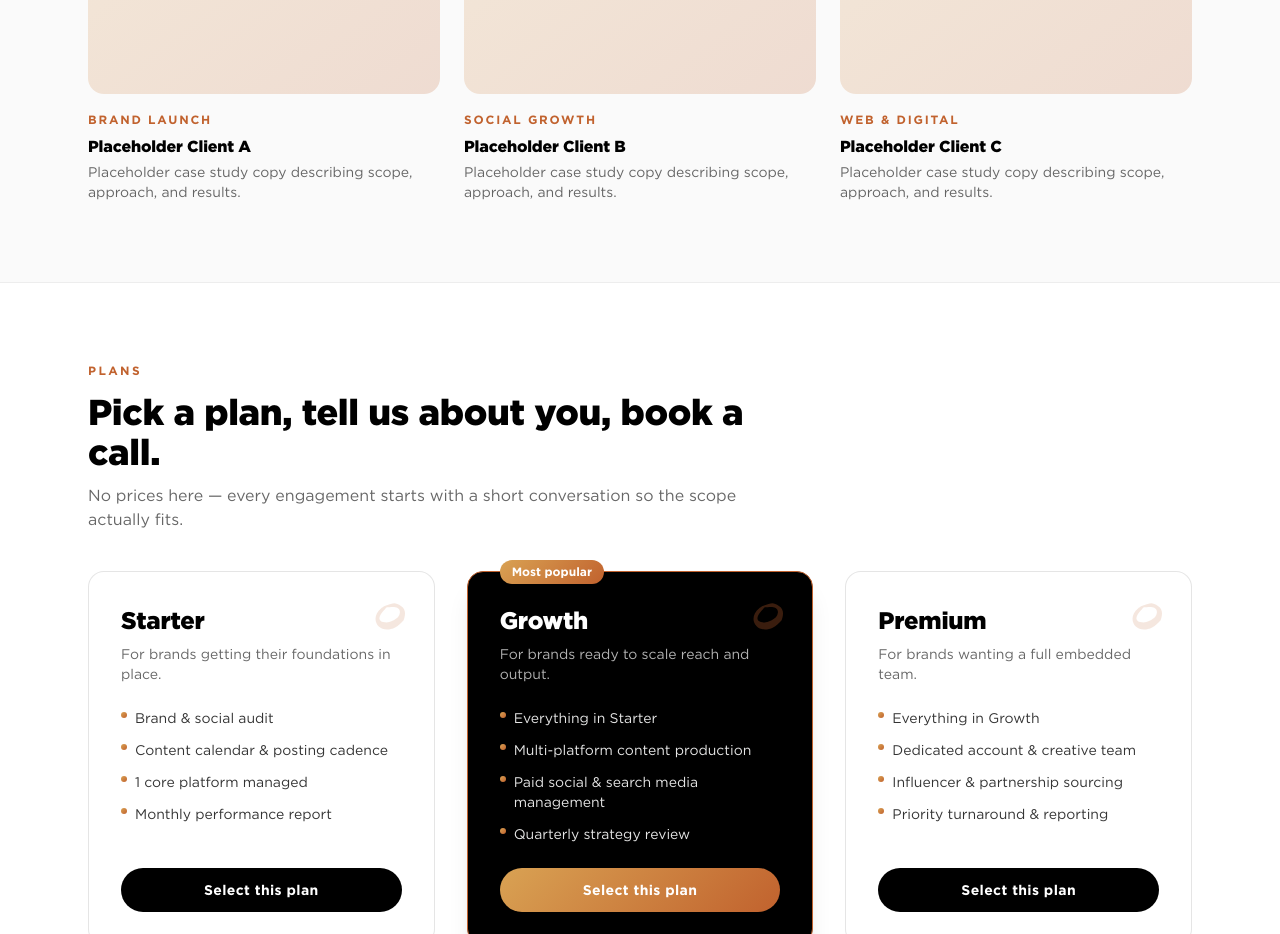
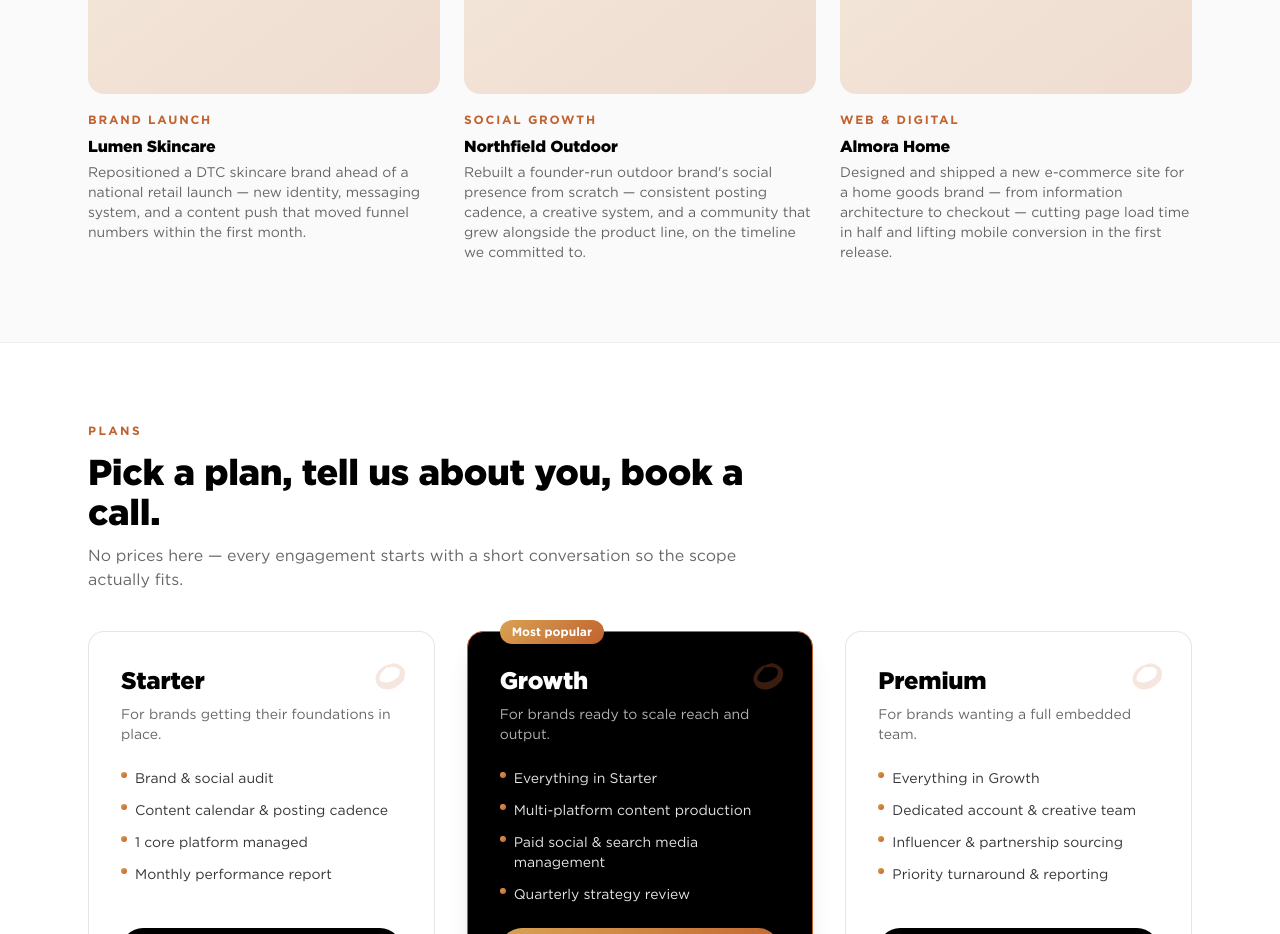
Before and after one commit to nabildorhmi/Rouh-UI, a React (Vite) app: page /agency in a window 1280 px wide. Shown: the part 1180-2114 px from the top of the page. Built offline with nearby package versions, Linux system fonts and the light colour scheme.

Commit message:
feat(02-01): rewrite portfolio with 3 final case-study entries
- Replace placeholder client entries with Lumen Skincare, Northfield Outdoor, Almora Home
- Final result-oriented descriptions, no placeholder strings, category values unchanged

```diff
--- a/src/data/portfolio.ts
+++ b/src/data/portfolio.ts
@@ -1,20 +1,22 @@
 import type { PortfolioItem } from "../types";
 
-// Placeholder case studies — swap in real client work when available.
 export const portfolio: PortfolioItem[] = [
   {
-    title: "Placeholder Client A",
+    title: "Lumen Skincare",
     category: "Brand Launch",
-    description: "Placeholder case study copy describing scope, approach, and results.",
+    description:
+      "Repositioned a DTC skincare brand ahead of a national retail launch — new identity, messaging system, and a content push that moved funnel numbers within the first month.",
   },
   {
-    title: "Placeholder Client B",
+    title: "Northfield Outdoor",
     category: "Social Growth",
-    description: "Placeholder case study copy describing scope, approach, and results.",
+    description:
+      "Rebuilt a founder-run outdoor brand's social presence from scratch — consistent posting cadence, a creative system, and a community that grew alongside the product line, on the timeline we committed to.",
   },
   {
-    title: "Placeholder Client C",
+    title: "Almora Home",
     category: "Web & Digital",
-    description: "Placeholder case study copy describing scope, approach, and results.",
+    description:
+      "Designed and shipped a new e-commerce site for a home goods brand — from information architecture to checkout — cutting page load time in half and lifting mobile conversion in the first release.",
   },
 ];
```
